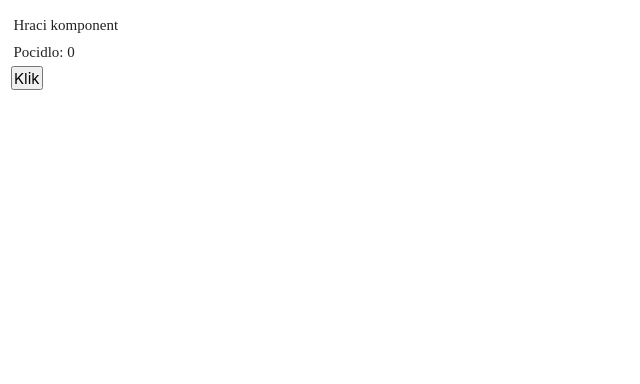
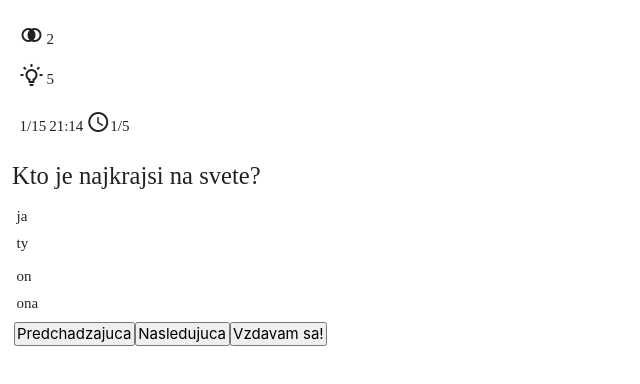
Before and after one commit to xglomba/qiziq, a React (Create React App) app: page /play in a window 1280 px wide. Shown: the top 384 px of the page, without its empty margins (0-640 px from the left). Built offline with nearby package versions, Linux system fonts and the light colour scheme.

Commit message:
static question 1

```diff
--- a/src/components/actualQuiz/play.js
+++ b/src/components/actualQuiz/play.js
@@ -1,12 +1,11 @@
-import React from "react";
+import React, { Component, Fragment } from "react";
+import { Helmet } from "react-helmet";
 
-class Play extends React.Component {
+
+class Play extends Component {
 
     constructor (props) {
-        super(props)
-        this.state = {
-            counter: 0
-        };
+        super(props);
     }
 
     incrementCounter = () => {
@@ -16,11 +15,43 @@ class Play extends React.Component {
     };
     render() {
         return (
-            <div>
-                <p>Hraci komponent</p>
-                <p>Pocidlo: { this.state.counter }</p>
-                <button onClick={ this.incrementCounter }>Klik</button>
-            </div>
+            <Fragment>
+                <Helmet>
+                    <title>QiziQ</title>
+                </Helmet>
+                <div className="question">
+                    <div className="lifeline-container">
+                        <p>
+                            <span className="mdi mdi-set-center mdi-24px mdi-lightbulb-fluorescent-tube-outline"></span>2
+                        </p>
+                        <p>
+                            <span className="mdi mdi-lightbulb-on-outline mdi-24px mdi-lightbulb-fluorescent-tube-outline"></span>5
+                        </p>
+                    </div>
+                    <div>
+                        <p>
+                            <span>1/15</span>
+                            21:14<span className="mdi mdi-clock-outline mdi-24px">1/5</span>
+                        </p>
+                    </div>
+                    <h5>Kto je najkrajsi na svete?</h5>
+                    <div className="options-container">
+                        <p className="option">ja</p>
+                        <p className="option">ty</p>
+                    </div>
+                    <div className="options-container">
+                        <p className="option">on</p>
+                        <p className="option">ona</p>
+                    </div>
+                    <div className="button-container">
+                        <button>Predchadzajuca</button>
+                        <button>Nasledujuca</button>
+                        <button>Vzdavam sa!</button>
+                    </div>
+
+                </div>
+
+            </Fragment>
         );
     }
 }
```
